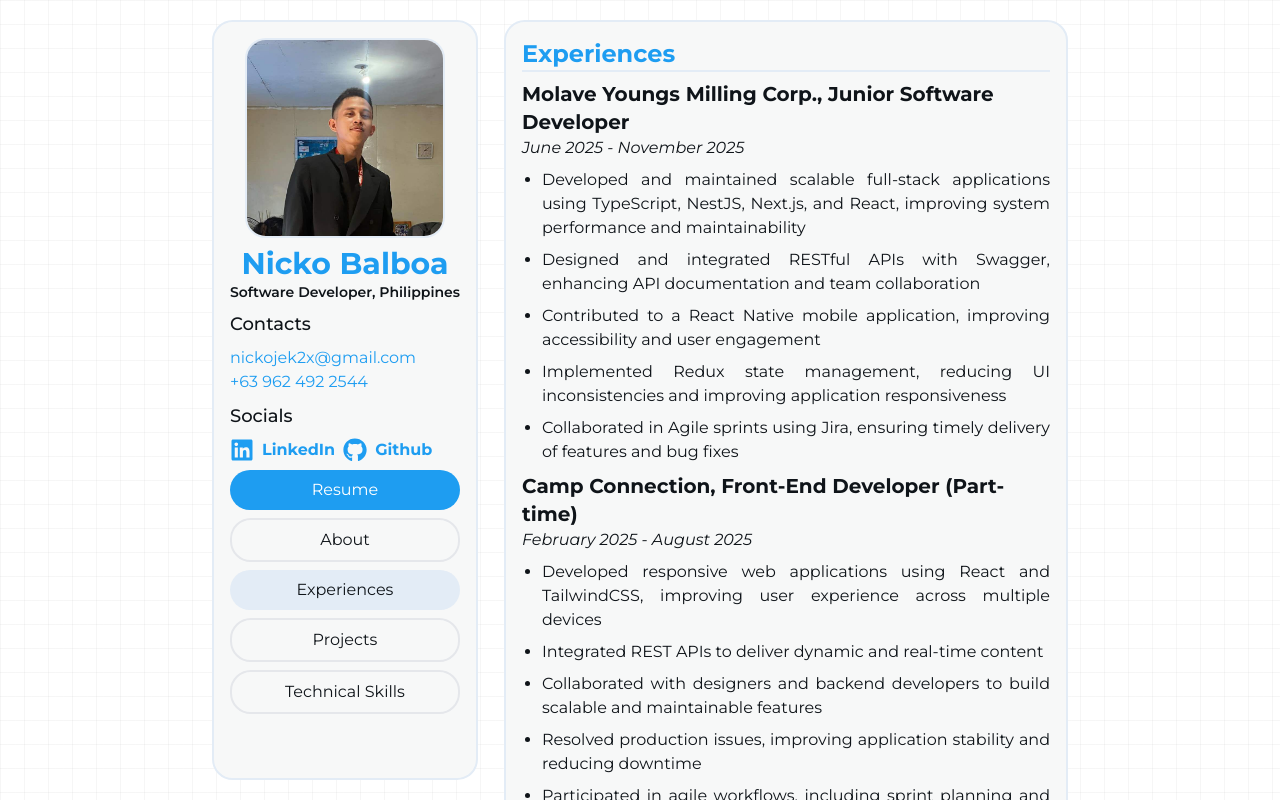
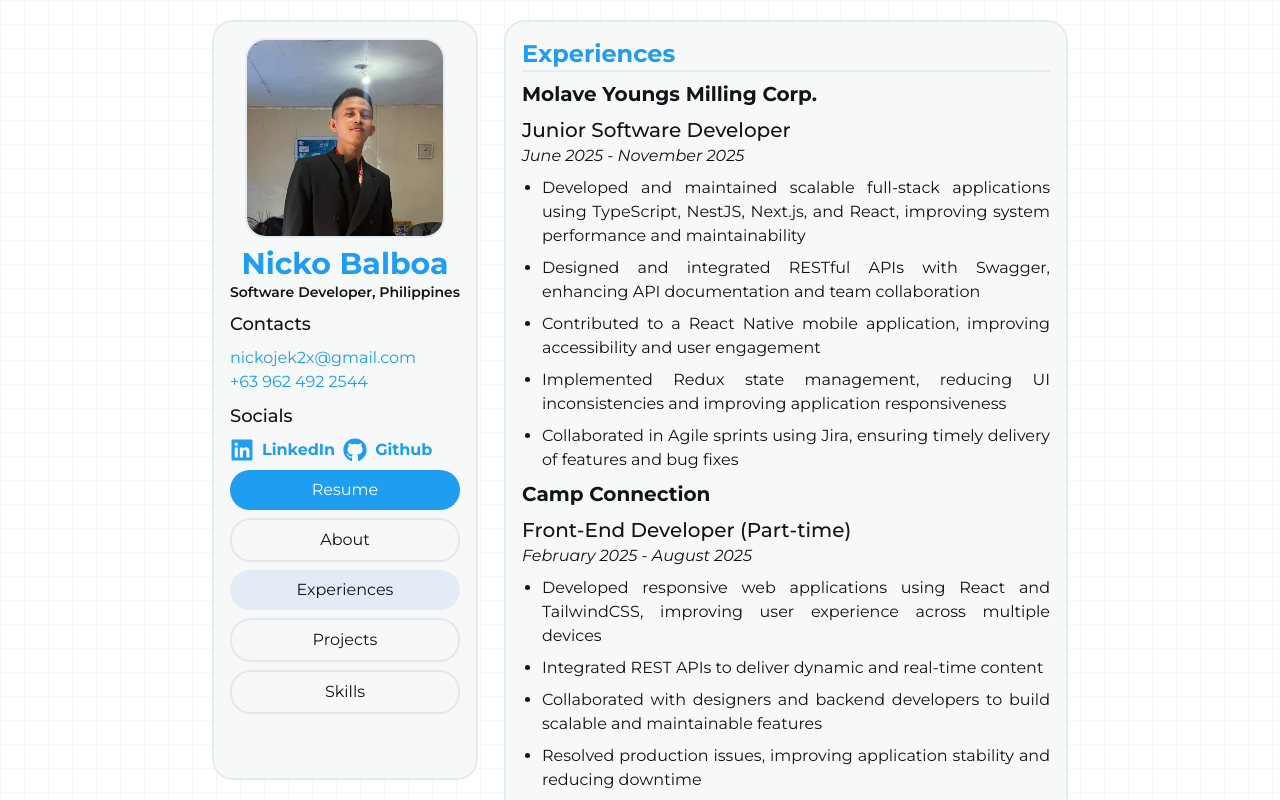
Before and after one commit to NBalboa/me, a React (Vite) app: page / in a window 1280 px wide. Shown: the top 800 px of the page. Built offline with nearby package versions, Linux system fonts and the light colour scheme.

Commit message:
update skills and experience

```diff
--- a/src/App.tsx
+++ b/src/App.tsx
@@ -34,9 +34,9 @@ const App = () => {
               onClick={() => handleChangePage({ page: "projects" })}
             />
             <NavButton
-              label="Technical Skills"
-              isActive={page === "technology"}
-              onClick={() => handleChangePage({ page: "technology" })}
+              label="Skills"
+              isActive={page === "skills"}
+              onClick={() => handleChangePage({ page: "skills" })}
             />
           </Navigation>
           <HamburgerMenu isShow={showMenu} onHandleShowMenu={handleToggleHamburgerMenu}>
@@ -63,8 +63,8 @@ const App = () => {
             />
             <NavButton
               label="Technical Skills"
-              isActive={page === "technology"}
-              onClick={() => handleChangePage({ page: "technology", isToggleMenu: true })}
+              isActive={page === "skills"}
+              onClick={() => handleChangePage({ page: "skills", isToggleMenu: true })}
             />
           </HamburgerMenu>
         </div>
--- a/src/Pages/Experiences.tsx
+++ b/src/Pages/Experiences.tsx
@@ -1,3 +1,5 @@
+import ExperienceCompanyDetail from "../components/ExperienceCompanyDetail"
+import Highlights from "../components/Highlights"
 import Title from "../components/Title"
 import { useExperiences } from "../hooks/useExperiences"
 const Experiences = () => {
@@ -7,28 +9,17 @@ const Experiences = () => {
     <div>
       <Title label="Experiences" />
       <div className="space-y-2 mt-2 text-foreground">
-        {experiences.map((experience) => (
-          <>
-            <div>
-              <h2 className="flex gap-2 items-center text-xl font-bold ">
-                {experience.company_name}, {experience.positon}
-              </h2>
-              <h3 className="flex gap-2 items-center text-md italic">
-                {experience.started} - {experience.isPresent ? "Present" : experience.ended}
-              </h3>
-            </div>
-            <div>
-              <div className="text-justify ms-5 ">
-                <ul className="list-disc space-y-2">
-                  {experience.higlights.map((highlight) => (
-                    <>
-                      <li>{highlight}</li>
-                    </>
-                  ))}
-                </ul>
-              </div>
-            </div>
-          </>
+        {experiences.map((experience, idx) => (
+          <div key={idx} className="space-y-2">
+            <ExperienceCompanyDetail
+              company_name={experience.company_name}
+              ended={experience.ended}
+              started={experience.started}
+              isPresent={experience.isPresent}
+              position={experience.positon}
+            />
+            <Highlights highlights={experience.higlights} />
+          </div>
         ))}
       </div>
     </div>
--- a/src/Pages/Technology.tsx
+++ b/src/Pages/Skills.tsx
@@ -2,9 +2,20 @@ import Item from "../components/Item";
 import Items from "../components/Items";
 import Title from "../components/Title";
 
-const Technology = () => {
+const Skills = () => {
   return (
-    <div>
+    <div className="space-y-2">
+      <Title label="Core Skills" />
+      <div className="text-justify ms-5 ">
+        <ul className="list-disc space-y-2">
+          <li>Full-Stack Development</li>
+          <li>REST API Development</li>
+          <li>Frontend Development (React, Next.js, TailwindCSS)</li>
+          <li>Backend Development (Node.js, NestJS, Laravel)</li>
+          <li>State Management (Redux)</li>
+          <li>Database Design (MySQL, PostgreSQL)</li>
+        </ul>
+      </div>
       <Title label="Technical Skills" />
       <div className="space-y-2 divide-y divide-gray-400 mt-2 text-foreground">
         <div>
@@ -45,18 +56,12 @@ const Technology = () => {
           <Items>
             <Item label="XCode" />
             <Item label="Visual Studio Code" />
-            <Item label="Git & Github" />
+            <Item label="Git" />
+            <Item label="Github" />
             <Item label="MySQL Workbench" />
             <Item label="XAMPP" />
             <Item label="Docker" />
             <Item label="Jira" />
-          </Items>
-        </div>
-        <div>
-          <h2 className="text-lg font-medium mb-2">Methodologies & Practices</h2>
-          <Items>
-            <Item label="Agile Development" />
-            <Item label="Sprint Planning" />
           </Items>
         </div>
       </div>
@@ -64,4 +69,4 @@ const Technology = () => {
   );
 };
 
-export default Technology;
+export default Skills;
--- a/src/components/Content.tsx
+++ b/src/components/Content.tsx
@@ -17,7 +17,7 @@ const Content = ({ isSide = false, children }: ContentProps) => {
           <a href="mailto:nickojek2x@gmail.com">
             <div>
               <div className="relative group left-6 -bottom-12 flex items-center justify-center hover:bg-foreground hover:text-white bg-white text-black font-bold w-[72px] h-[72px] rounded-full translate-all ease-in duration-800">
-                <p className="inline-block py-2 text-sm z-50">Hire Me</p>
+                <p className="inline-block py-2 text-[8px] z-50 text-center">Click here to contact me</p>
                 <div className="absolute group-hover:animate-spin group-hover:animate-spin-slow">
                   <Circle />
                 </div>
--- a/src/components/ContentPage.tsx
+++ b/src/components/ContentPage.tsx
@@ -1,7 +1,7 @@
 import About from '../Pages/About'
 import Experiences from '../Pages/Experiences'
 import Projects from '../Pages/Projects'
-import Technology from '../Pages/Technology'
+import Skills from '../Pages/Skills'
 import { Page } from '../types/page'
 type ContentPageProps = {
   page: Page
@@ -14,8 +14,8 @@ const ContentPage = ({ page }: ContentPageProps) => {
       return <Experiences />
     case 'projects':
       return <Projects />
-    case 'technology':
-      return <Technology />
+    case 'skills':
+      return <Skills />
     default:
       return null
   }
--- /dev/null
+++ b/src/components/ExperienceCompanyDetail.tsx
@@ -0,0 +1,34 @@
+
+type ExperienceCompanyDetailProps = {
+  company_name: string
+  started: string,
+  position: string,
+  ended: string,
+  isPresent?: boolean
+}
+
+const ExperienceCompanyDetail = ({
+  company_name,
+  started,
+  ended,
+  isPresent,
+  position
+}: ExperienceCompanyDetailProps) => {
+  return (
+    <div className="space-y-2">
+      <h2 className="flex gap-2 items-center text-xl font-bold ">
+        {company_name}
+      </h2>
+      <div>
+        <h2 className="text-xl font-medium">
+          {position}
+        </h2>
+        <h3 className="flex gap-2 items-center text-md italic">
+          {started} - {isPresent ? "Present" : ended}
+        </h3>
+      </div>
+    </div>
+  )
+}
+
+export default ExperienceCompanyDetail
--- /dev/null
+++ b/src/components/Highlight.tsx
@@ -0,0 +1,13 @@
+type HighlightProps = {
+  highlight: string
+}
+
+const Highlight = ({ highlight }: HighlightProps) => {
+  return (
+    <div >
+      <li>{highlight}</li>
+    </div>
+  )
+}
+
+export default Highlight
--- /dev/null
+++ b/src/components/Highlights.tsx
@@ -0,0 +1,22 @@
+import Highlight from './Highlight'
+
+type HighlightsProps = {
+  highlights: string[]
+}
+
+const Highlights = ({ highlights }: HighlightsProps) => {
+  return (
+    <div>
+      <div className="text-justify ms-5 ">
+        <ul className="list-disc space-y-2">
+          {highlights.map((highlight, idx) => (
+            <Highlight key={idx} highlight={highlight} />
+          ))}
+        </ul>
+      </div>
+
+    </div>
+  )
+}
+
+export default Highlights
--- a/src/types/page.ts
+++ b/src/types/page.ts
@@ -1 +1 @@
-export type Page = 'about' | 'experiences' | 'projects' | 'technology'
+export type Page = 'about' | 'experiences' | 'projects' | 'skills'
```
